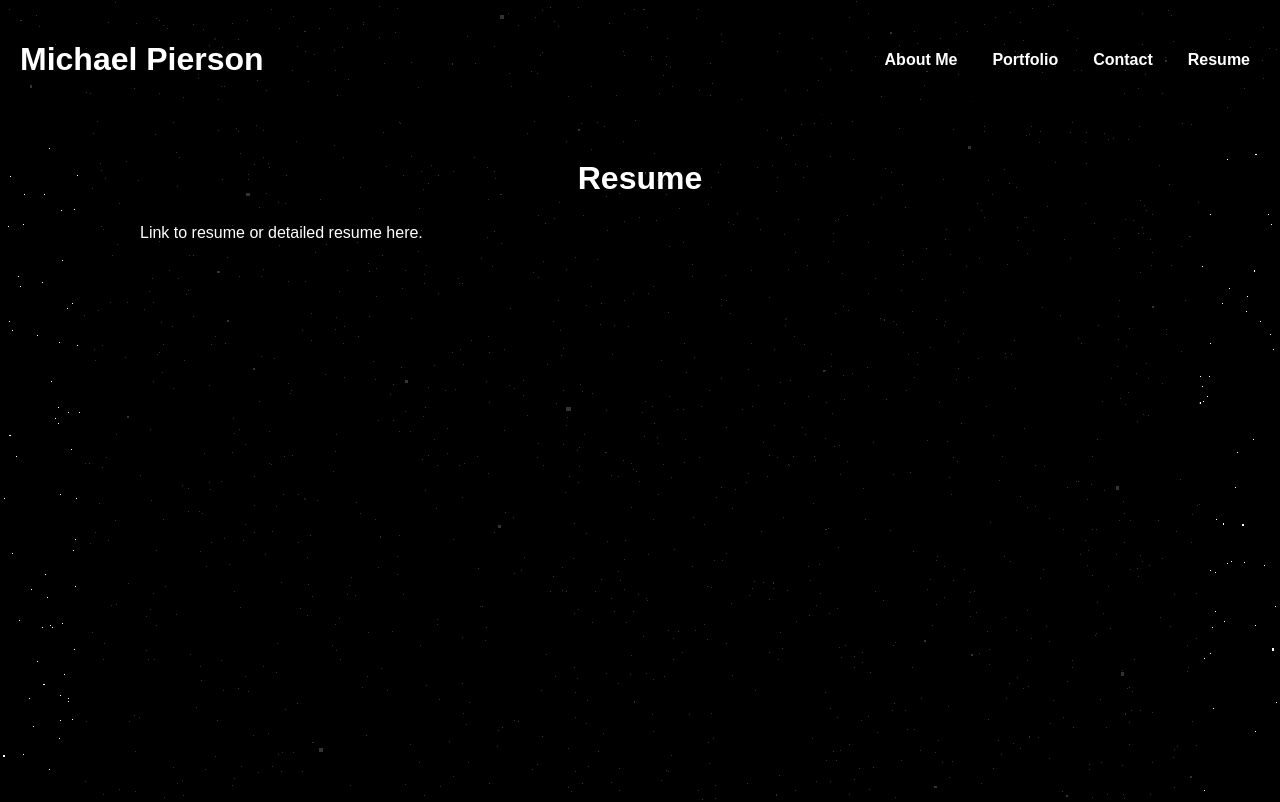
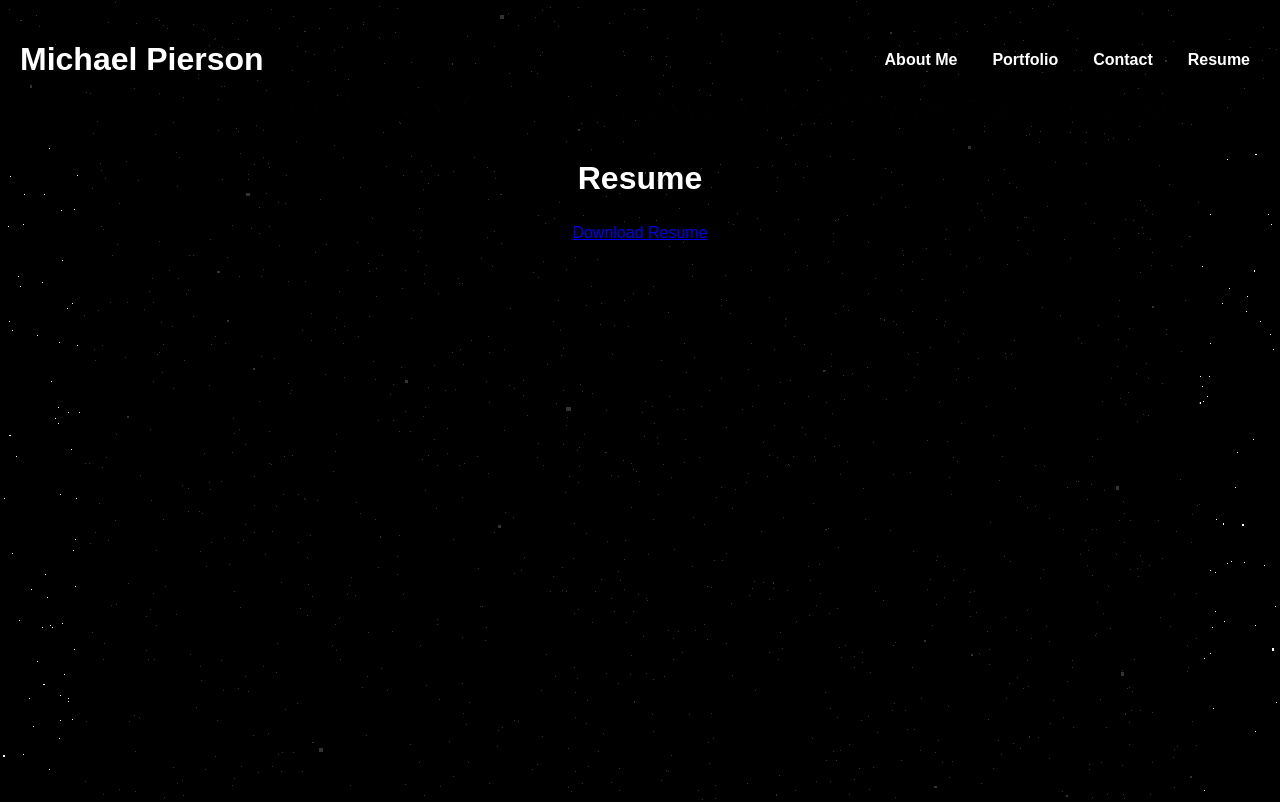
Before and after one commit to Mpierson00/ReactPortfolio, a React (Vite) app: page /resume in a window 1280 px wide. Shown: the top 802 px of the page. Built offline with nearby package versions, Linux system fonts and the light colour scheme.

Commit message:
added updated resume

```diff
--- a/src/components/Resume.jsx
+++ b/src/components/Resume.jsx
@@ -1,9 +1,17 @@
-import React from 'react';
+import React from "react";
 
 const Resume = () => (
   <section>
     <h2>Resume</h2>
-    <p>Link to resume or detailed resume here.</p>
+    <div className="resume-content">
+      <a
+        href="/assets/Michael_Pierson_Resume.pdf"
+        download
+        className="download-button"
+      >
+        Download Resume
+      </a>
+    </div>
   </section>
 );
 
--- a/src/style/index.css
+++ b/src/style/index.css
@@ -206,3 +206,20 @@ form .error {
   color: #fff;
   font-size: 1.5rem;
 }
+.resume-content {
+  display: flex;
+  flex-direction: column;
+  align-items: center;
+}
+download-button {
+  background-color: #007bff;
+  color: white;
+  padding: 10px 20px;
+  border-radius: 5px;
+  text-decoration: none;
+  margin-bottom: 20px;
+}
+
+.download-button:hover {
+  background-color: #0056b3;
+}
```
Also changed, not shown: 1 other file (tests, documents, lock files or other folders).
